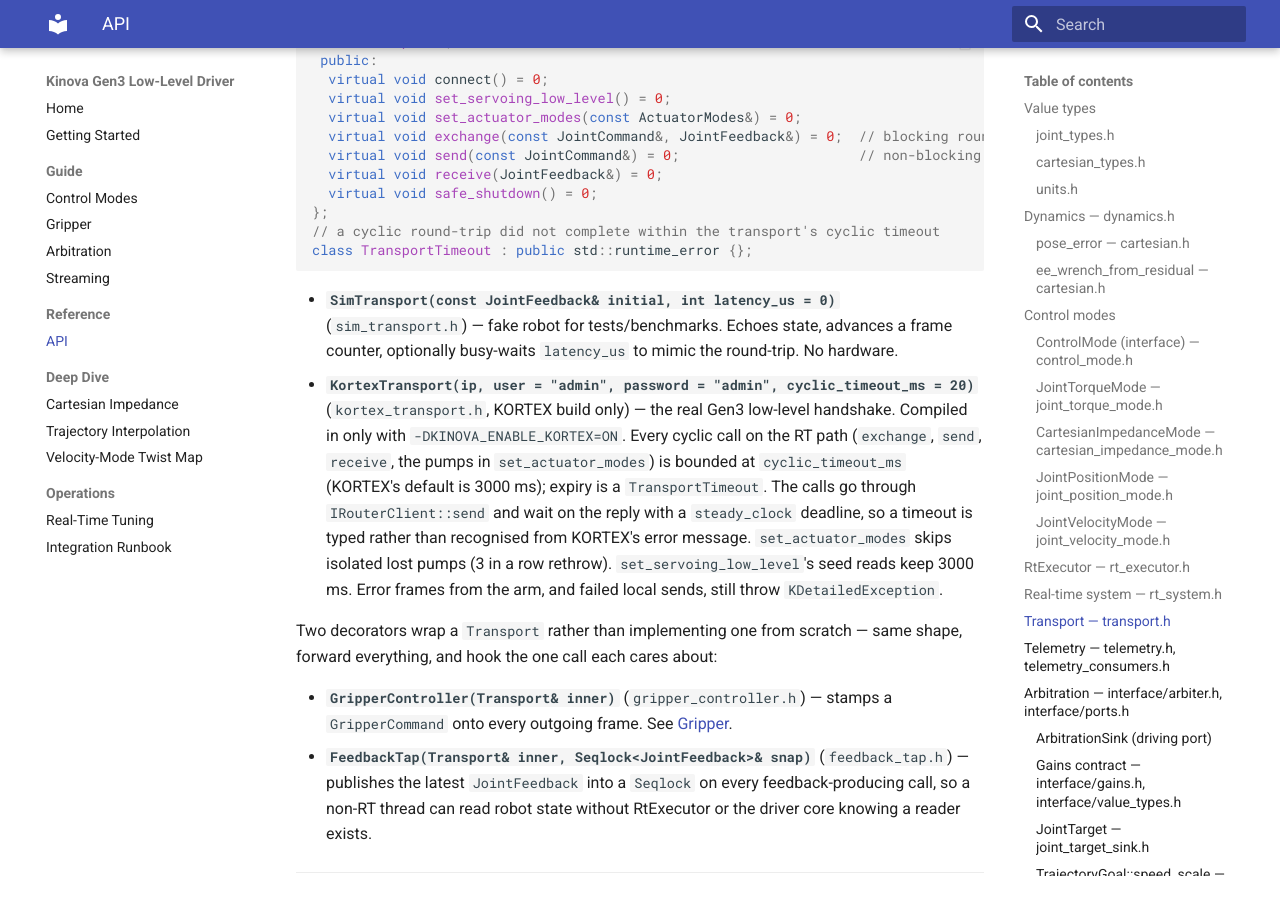
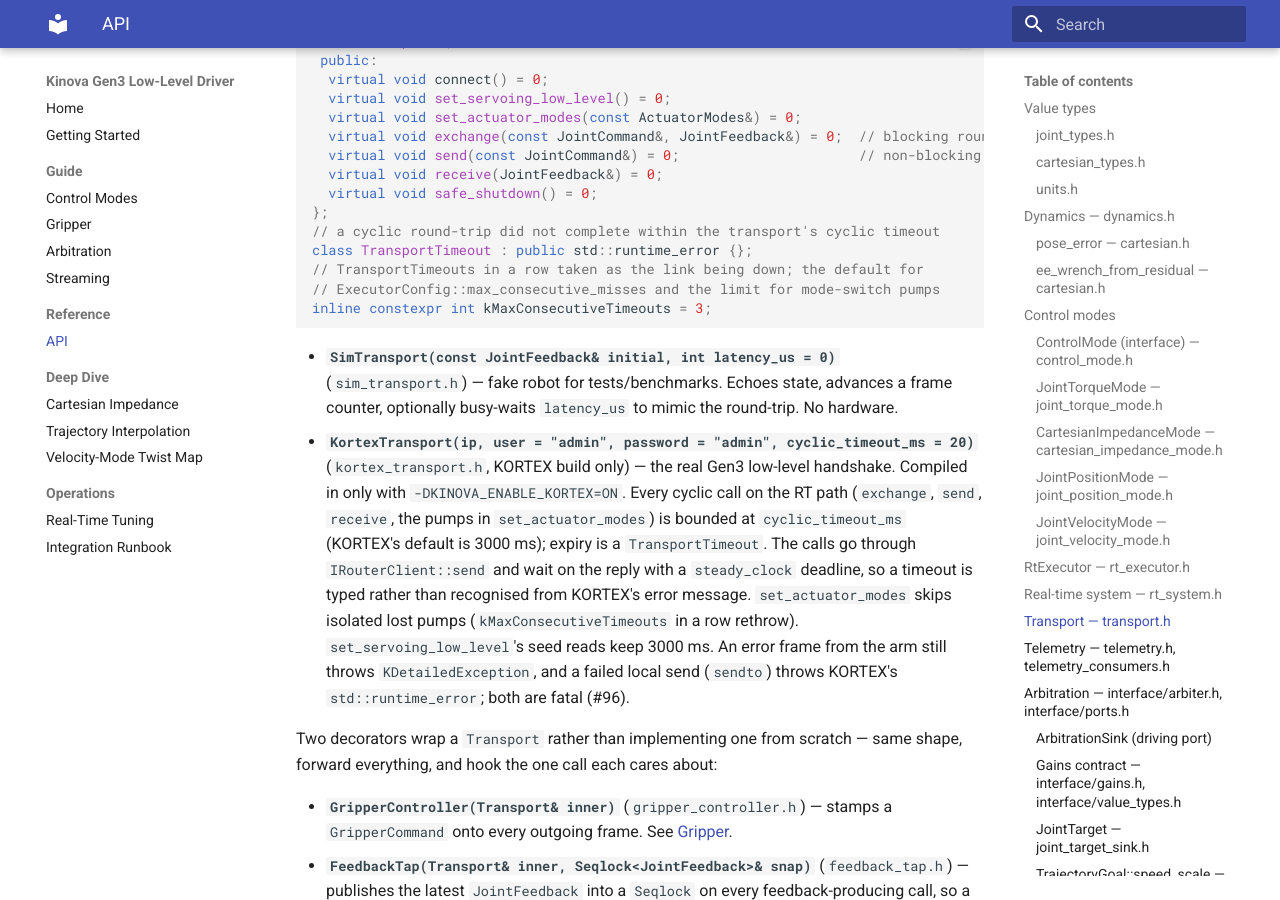
Before and after one commit to rammp-org/kinova-gen3-driver, an MkDocs documentation site: the page built from docs/reference/api.md, in a window 1280 px wide and 900 px high, scrolled down 7143 px. Built offline with MkDocs 1.6.1 and Material for MkDocs 9.7.7, drawn with Linux system fonts in a browser that asks for light colours; some of the changed text lies outside the part shown.

Commit message:
fix(rt): one consecutive-timeout limit; correct the docs; clang-format
The "3 timeouts in a row is a dead link" rule lived twice, linked only by
comments: ExecutorConfig::max_consecutive_misses' default and kMaxPumpMisses in
KortexTransport. Define it once as kMaxConsecutiveTimeouts in transport.h, next
to TransportTimeout, and derive both from it.

State the comms-loss bound as max_consecutive_misses x the transport's cyclic
timeout (60 ms at the 20 ms default) instead of a bare ~60 ms the executor
cannot know.

api.md: a failed local send is KORTEX's std::runtime_error, not
KDetailedException (corrected in #96); the constructor check covers
miss_window too. clang-format tests/kortex_cyclic_test.cpp (pre-commit).

Co-Authored-By: Claude Opus 5.5 <noreply@anthropic.com>
Claude-Session: https://claude.ai/code/session_01RJDvZLJrEfNyUCqxbrgHGL

````diff
--- a/docs/reference/api.md
+++ b/docs/reference/api.md
@@ -295,7 +295,7 @@ struct ExecutorConfig {
   double   rate_hz = 1000.0;
   Pacing   pacing  = Pacing::kSleepSpin;
   RtConfig rt{};                 // see rt_system.h
-  int      max_consecutive_misses = 3;  // exchange timeouts in a row => CommsLost
+  int      max_consecutive_misses = kMaxConsecutiveTimeouts;  // 3 exchange timeouts in a row => CommsLost
   int      max_window_misses = 5;       // ...or this many within miss_window => CommsLost
   int      miss_window = 1000;          // exchanges
 };
@@ -368,6 +368,9 @@ class Transport {
 };
 // a cyclic round-trip did not complete within the transport's cyclic timeout
 class TransportTimeout : public std::runtime_error {};
+// TransportTimeouts in a row taken as the link being down; the default for
+// ExecutorConfig::max_consecutive_misses and the limit for mode-switch pumps
+inline constexpr int kMaxConsecutiveTimeouts = 3;
 ```
 
 - **`SimTransport(const JointFeedback& initial, int latency_us = 0)`**
@@ -382,9 +385,10 @@ class TransportTimeout : public std::runtime_error {};
   `TransportTimeout`. The calls go through `IRouterClient::send` and wait on the
   reply with a `steady_clock` deadline, so a timeout is typed rather than
   recognised from KORTEX's error message. `set_actuator_modes` skips isolated lost
-  pumps (3 in a row rethrow). `set_servoing_low_level`'s seed reads keep 3000 ms.
-  Error frames from the arm, and failed local sends, still throw
-  `KDetailedException`.
+  pumps (`kMaxConsecutiveTimeouts` in a row rethrow). `set_servoing_low_level`'s
+  seed reads keep 3000 ms. An error frame from the arm still throws
+  `KDetailedException`, and a failed local send (`sendto`) throws KORTEX's
+  `std::runtime_error`; both are fatal (#96).
 
 Two decorators wrap a `Transport` rather than implementing one from scratch —
 same shape, forward everything, and hook the one call each cares about:
````
Also changed, not shown: other parts of docs/reference/api.md (+1 -1 lines), CHANGELOG.md (+3 -2 lines), 4 other files.
